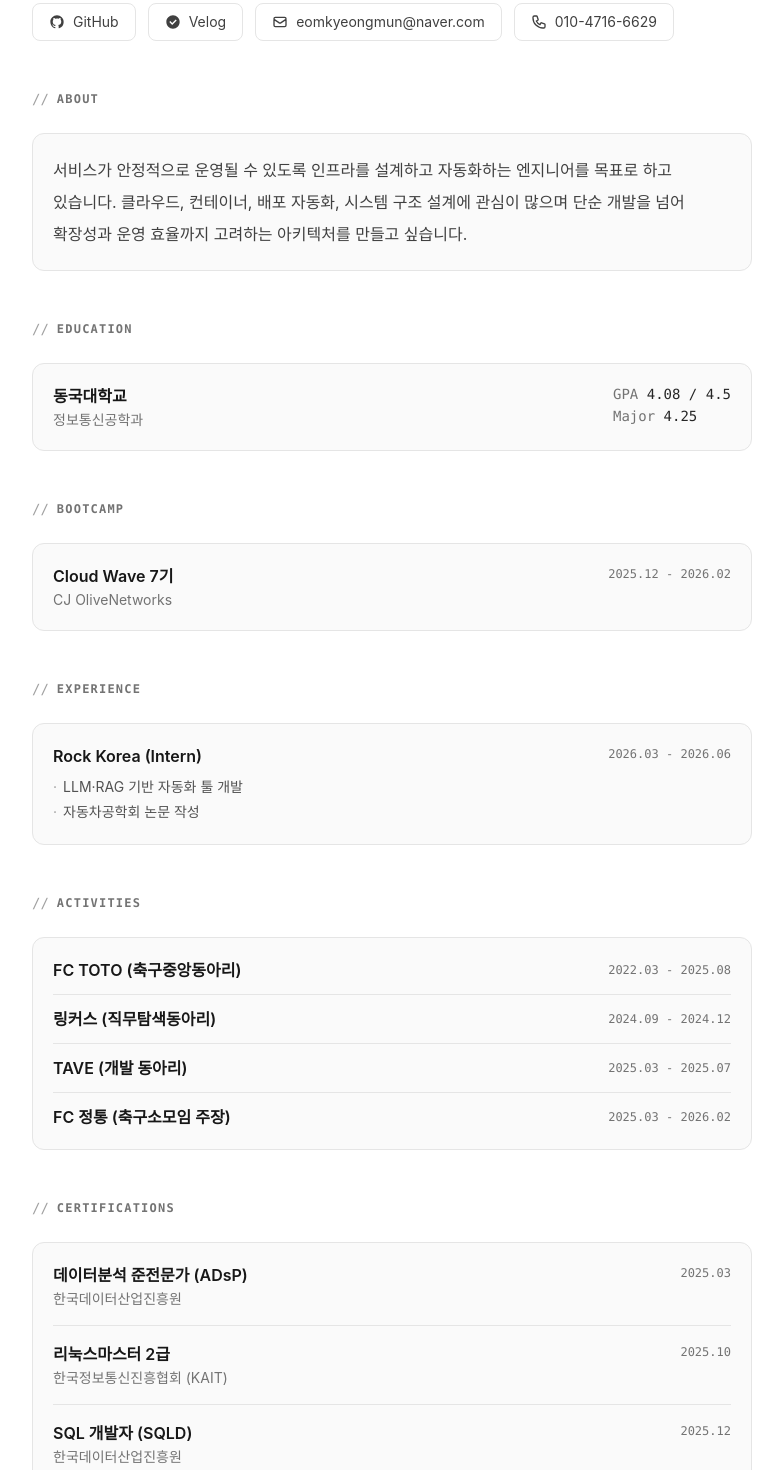
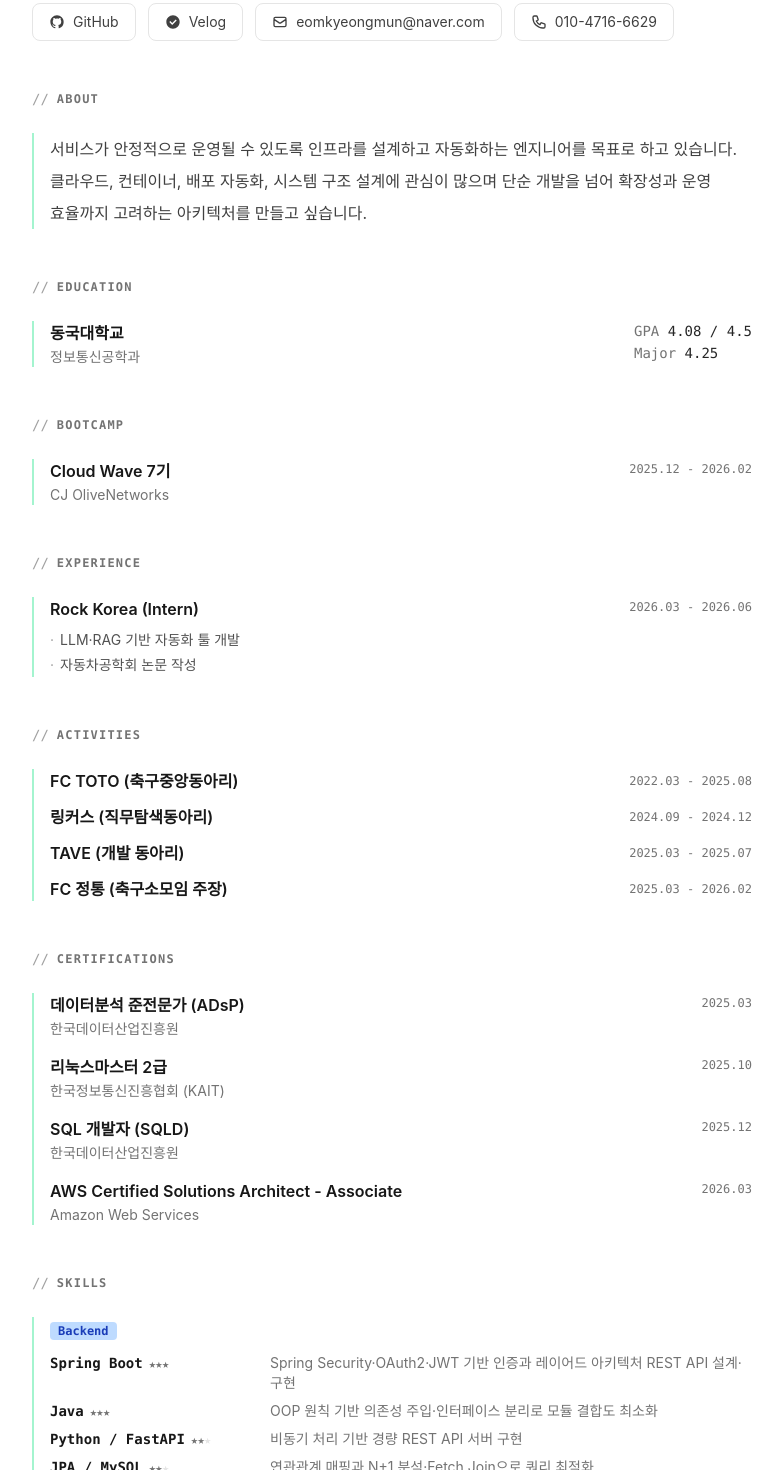
Before and after one commit to eomkyeongmun/my-portfolio, a Next.js app: page / in a window 1280 px wide. Shown: the part 280-1750 px from the top of the page, without its empty margins (248-1031 px from the left). Built offline with nearby package versions, Linux system fonts and the light colour scheme; a web font is replaced by a local one.

Commit message:
revert(layout): 섹션 스타일 카드 → 기존 좌측 border로 복원
Co-Authored-By: Claude Sonnet 4.6 <noreply@anthropic.com>

```diff
--- a/src/app/page.tsx
+++ b/src/app/page.tsx
@@ -119,18 +119,16 @@ export default function Home() {
       {/* ── Summary ──────────────────────────────────────── */}
       <section>
         <SectionLabel>about</SectionLabel>
-        <div className="rounded-xl border border-neutral-200 dark:border-neutral-800 bg-neutral-50 dark:bg-neutral-900/50 p-5">
-          <p className="text-base leading-8 text-neutral-700 dark:text-neutral-300">
-            {profile.summary}
-          </p>
-        </div>
+        <p className="text-base leading-8 text-neutral-700 dark:text-neutral-300 border-l-2 border-emerald-200 dark:border-emerald-800 pl-4">
+          {profile.summary}
+        </p>
       </section>
 
       {/* ── Education ────────────────────────────────────── */}
       {profile.education && (
         <section>
           <SectionLabel>education</SectionLabel>
-          <div className="rounded-xl border border-neutral-200 dark:border-neutral-800 bg-neutral-50 dark:bg-neutral-900/50 p-5">
+          <div className="border-l-2 border-emerald-200 dark:border-emerald-800 pl-4">
             <div className="flex flex-col sm:flex-row sm:items-start gap-1 sm:gap-8">
               <div>
                 <p className="font-semibold text-neutral-900 dark:text-neutral-100">{profile.education.school}</p>
@@ -149,9 +147,9 @@ export default function Home() {
       {profile.bootcamp && profile.bootcamp.length > 0 && (
         <section>
           <SectionLabel>bootcamp</SectionLabel>
-          <div className="rounded-xl border border-neutral-200 dark:border-neutral-800 bg-neutral-50 dark:bg-neutral-900/50 p-5 space-y-4">
+          <div className="border-l-2 border-emerald-200 dark:border-emerald-800 pl-4 space-y-4">
             {profile.bootcamp.map((item, idx) => (
-              <div key={idx} className={`flex flex-col sm:flex-row sm:items-start gap-1 sm:gap-8 ${idx > 0 ? "border-t border-neutral-200 dark:border-neutral-700 pt-4" : ""}`}>
+              <div key={idx} className="flex flex-col sm:flex-row sm:items-start gap-1 sm:gap-8">
                 <div>
                   <p className="font-semibold text-neutral-900 dark:text-neutral-100">{item.name}</p>
                   <p className="text-sm text-neutral-500 dark:text-neutral-400 mt-0.5">{item.organizer}</p>
@@ -169,9 +167,9 @@ export default function Home() {
       {profile.experience && profile.experience.length > 0 && (
         <section>
           <SectionLabel>experience</SectionLabel>
-          <div className="rounded-xl border border-neutral-200 dark:border-neutral-800 bg-neutral-50 dark:bg-neutral-900/50 p-5 space-y-6">
+          <div className="border-l-2 border-emerald-200 dark:border-emerald-800 pl-4 space-y-6">
             {profile.experience.map((item, idx) => (
-              <div key={idx} className={`flex flex-col sm:flex-row sm:items-start gap-1 sm:gap-8 ${idx > 0 ? "border-t border-neutral-200 dark:border-neutral-700 pt-6" : ""}`}>
+              <div key={idx} className="flex flex-col sm:flex-row sm:items-start gap-1 sm:gap-8">
                 <div className="flex-1">
                   <p className="font-semibold text-neutral-900 dark:text-neutral-100">
                     {item.company}
@@ -203,9 +201,9 @@ export default function Home() {
       {profile.clubs && profile.clubs.length > 0 && (
         <section>
           <SectionLabel>activities</SectionLabel>
-          <div className="rounded-xl border border-neutral-200 dark:border-neutral-800 bg-neutral-50 dark:bg-neutral-900/50 p-5 space-y-3">
+          <div className="border-l-2 border-emerald-200 dark:border-emerald-800 pl-4 space-y-3">
             {profile.clubs.map((club, idx) => (
-              <div key={idx} className={`flex flex-col sm:flex-row sm:items-center gap-1 sm:gap-8 ${idx > 0 ? "border-t border-neutral-200 dark:border-neutral-700 pt-3" : ""}`}>
+              <div key={idx} className="flex flex-col sm:flex-row sm:items-center gap-1 sm:gap-8">
                 <p className="font-semibold text-neutral-900 dark:text-neutral-100">{club.name}</p>
                 <p className="sm:ml-auto font-mono text-xs text-neutral-500 dark:text-neutral-400 shrink-0">
                   {club.period}
@@ -220,9 +218,9 @@ export default function Home() {
       {certifications.length > 0 && (
         <section>
           <SectionLabel>certifications</SectionLabel>
-          <div className="rounded-xl border border-neutral-200 dark:border-neutral-800 bg-neutral-50 dark:bg-neutral-900/50 p-5 space-y-4">
+          <div className="border-l-2 border-emerald-200 dark:border-emerald-800 pl-4 space-y-4">
             {certifications.map((cert, idx) => (
-              <div key={idx} className={`flex flex-col sm:flex-row sm:items-start gap-1 sm:gap-8 ${idx > 0 ? "border-t border-neutral-200 dark:border-neutral-700 pt-4" : ""}`}>
+              <div key={idx} className="flex flex-col sm:flex-row sm:items-start gap-1 sm:gap-8">
                 <div>
                   <p className="font-semibold text-neutral-900 dark:text-neutral-100">{cert.name}</p>
                   <p className="text-sm text-neutral-500 dark:text-neutral-400 mt-0.5">{cert.issuer}</p>
@@ -239,7 +237,7 @@ export default function Home() {
       {/* ── Skills ───────────────────────────────────────── */}
       <section>
         <SectionLabel>skills</SectionLabel>
-        <div className="rounded-xl border border-neutral-200 dark:border-neutral-800 bg-neutral-50 dark:bg-neutral-900/50 p-5 space-y-6">
+        <div className="border-l-2 border-emerald-200 dark:border-emerald-800 pl-4 space-y-6">
           {skills.map((cat) => (
             <div key={cat.category}>
               <h3 className="mb-3">
--- a/src/app/projects/[slug]/page.tsx
+++ b/src/app/projects/[slug]/page.tsx
@@ -64,9 +64,8 @@ export default async function ProjectPage({ params }: { params: Promise<{ slug:
         <h1 className="text-3xl sm:text-4xl font-bold tracking-tight text-neutral-900 dark:text-neutral-100 mb-6">
           {project.title}
         </h1>
-        <div className="rounded-xl border border-neutral-200 dark:border-neutral-800 bg-neutral-50 dark:bg-neutral-900/50 p-5 space-y-3 text-base leading-7 text-neutral-700 dark:text-neutral-300">
+        <div className="space-y-3 text-base leading-7 text-neutral-700 dark:text-neutral-300 border-l-2 border-emerald-200 dark:border-emerald-800 pl-4">
           <p>{project.overview.description}</p>
-          <hr className="border-neutral-200 dark:border-neutral-700" />
           <p>
             <span className="font-medium text-neutral-900 dark:text-neutral-100">담당 역할: </span>
             {project.overview.role}
```
